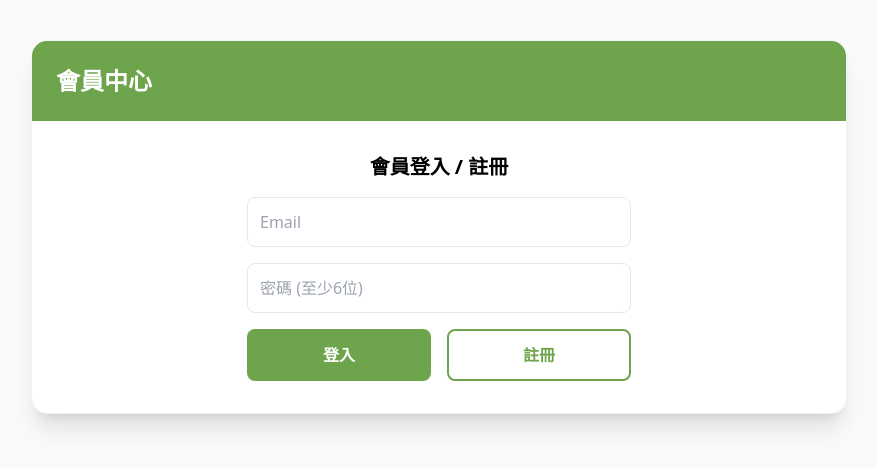
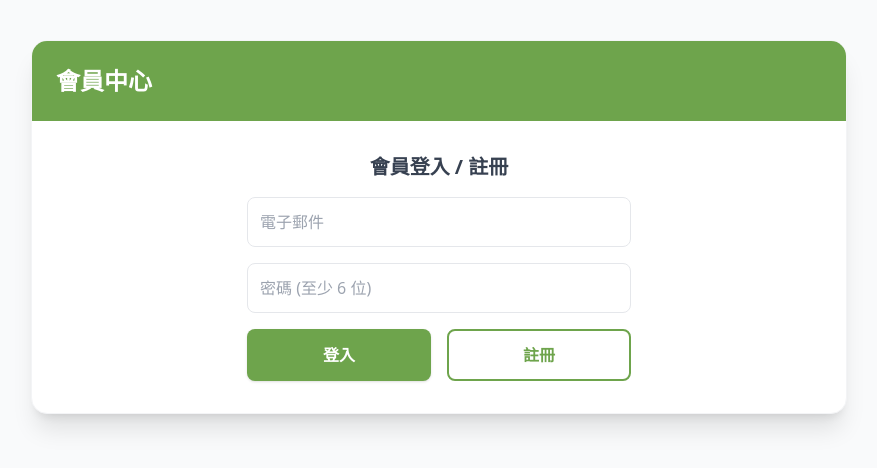
Before and after one commit to keicha2025/keicha, a Jekyll site: the page member.html, which Jekyll copies as it is, in a window 1280 px wide. Shown: the top 468 px of the page, without its empty margins (201-1078 px from the left). Built offline with Jekyll 4.4.1, drawn with Linux system fonts in a browser that asks for light colours; nearby versions of some CDN libraries; comment, search, counter and statistics services are not loaded.

Commit message:
Update member.html

```diff
--- a/member.html
+++ b/member.html
@@ -14,17 +14,17 @@
 
         <div class="bg-[#6ea44c] p-6 text-white flex justify-between items-center">
             <h1 class="text-2xl font-bold">會員中心</h1>
-            <button id="logout-btn" class="hidden text-sm bg-white/20 px-3 py-1 rounded">登出</button>
+            <button id="logout-btn" class="hidden text-sm bg-white/20 hover:bg-white/30 px-3 py-1 rounded transition">登出</button>
         </div>
 
         <div id="auth-area" class="p-8">
             <div class="max-w-sm mx-auto space-y-4">
-                <h2 class="text-xl font-bold text-center">會員登入 / 註冊</h2>
-                <input type="email" id="email" placeholder="Email" class="w-full p-3 border rounded-lg outline-none">
-                <input type="password" id="password" placeholder="密碼 (至少6位)" class="w-full p-3 border rounded-lg outline-none">
+                <h2 class="text-xl font-bold text-center text-gray-700">會員登入 / 註冊</h2>
+                <input type="email" id="email" placeholder="電子郵件" class="w-full p-3 border rounded-lg focus:ring-2 focus:ring-[#6ea44c] outline-none">
+                <input type="password" id="password" placeholder="密碼 (至少 6 位)" class="w-full p-3 border rounded-lg focus:ring-2 focus:ring-[#6ea44c] outline-none">
                 <div class="grid grid-cols-2 gap-4">
-                    <button id="login-btn" class="bg-[#6ea44c] text-white p-3 rounded-lg font-bold">登入</button>
-                    <button id="signup-btn" class="border-2 border-[#6ea44c] text-[#6ea44c] p-3 rounded-lg font-bold">註冊</button>
+                    <button id="login-btn" class="bg-[#6ea44c] text-white p-3 rounded-lg font-bold shadow hover:bg-opacity-90">登入</button>
+                    <button id="signup-btn" class="border-2 border-[#6ea44c] text-[#6ea44c] p-3 rounded-lg font-bold hover:bg-green-50">註冊</button>
                 </div>
             </div>
         </div>
@@ -33,18 +33,19 @@
             <form id="profile-form" class="space-y-6">
                 <div class="grid grid-cols-1 md:grid-cols-2 gap-4">
                     <div>
-                        <label class="block text-sm font-medium mb-1">姓名</label>
-                        <input type="text" id="display_name" class="w-full p-3 border rounded-lg bg-gray-50">
+                        <label class="block text-sm font-medium text-gray-600 mb-1">真實姓名（取件用）</label>
+                        <input type="text" id="display_name" class="w-full p-3 border rounded-lg bg-gray-50 focus:bg-white focus:ring-2 focus:ring-[#6ea44c] outline-none transition">
                     </div>
                     <div>
-                        <label class="block text-sm font-medium mb-1">電話</label>
-                        <input type="tel" id="user_phone" class="w-full p-3 border rounded-lg bg-gray-50">
+                        <label class="block text-sm font-medium text-gray-600 mb-1">聯絡電話</label>
+                        <input type="tel" id="user_phone" placeholder="09xxxxxxxx" class="w-full p-3 border rounded-lg bg-gray-50 focus:bg-white focus:ring-2 focus:ring-[#6ea44c] outline-none transition">
+                        <p class="text-xs text-gray-400 mt-1">需為 09 開頭的 10 碼數字</p>
                     </div>
                 </div>
 
                 <div>
-                    <label class="block text-sm font-medium mb-1">慣用收貨方式 (選填)</label>
-                    <select id="shipping_method" class="w-full p-3 border rounded-lg bg-gray-50">
+                    <label class="block text-sm font-medium text-gray-600 mb-1">慣用收貨方式 (選填)</label>
+                    <select id="shipping_method" class="w-full p-3 border rounded-lg bg-gray-50 focus:bg-white focus:ring-2 focus:ring-[#6ea44c] outline-none transition">
                         <option value="">-- 請選擇 --</option>
                         <option value="7-11">7-11 超商取貨</option>
                         <option value="FamilyMart">全家 超商取貨</option>
@@ -52,16 +53,26 @@
                     </select>
                 </div>
 
-                <div id="cvs_field" class="hidden">
-                    <label class="block text-sm font-medium mb-1 text-red-600">六位數字店號</label>
-                    <input type="text" id="store_number" maxlength="6" class="w-full p-3 border border-red-200 rounded-lg bg-red-50">
-                </div>
-                <div id="address_field" class="hidden">
-                    <label class="block text-sm font-medium mb-1 text-blue-600">收件地址</label>
-                    <input type="text" id="shipping_address" class="w-full p-3 border border-blue-200 rounded-lg bg-blue-50">
+                <div id="cvs_field" class="hidden space-y-3 p-4 bg-orange-50 rounded-xl border border-orange-100">
+                    <div class="flex items-center justify-between">
+                        <label class="block text-sm font-bold text-orange-700">六位數字店號</label>
+                        <a id="store-query-link" href="#" target="_blank" class="text-xs bg-white border border-orange-300 text-orange-600 px-3 py-1 rounded-full hover:bg-orange-100 transition flex items-center">
+                            <span class="material-symbols-rounded text-sm mr-1">search</span> 查詢店號
+                        </a>
+                    </div>
+                    <input type="text" id="store_number" maxlength="6" placeholder="例如：123456"
+                           class="w-full p-3 border border-orange-200 rounded-lg focus:ring-2 focus:ring-orange-400 outline-none">
                 </div>
 
-                <button type="button" id="save-btn" class="w-full bg-[#6ea44c] text-white py-4 rounded-lg font-bold text-lg">儲存個人設定</button>
+                <div id="address_field" class="hidden p-4 bg-blue-50 rounded-xl border border-blue-100">
+                    <label class="block text-sm font-bold text-blue-700 mb-2">收件地址</label>
+                    <input type="text" id="shipping_address" placeholder="請輸入完整地址"
+                           class="w-full p-3 border border-blue-200 rounded-lg focus:ring-2 focus:ring-blue-400 outline-none">
+                </div>
+
+                <button type="button" id="save-btn" class="w-full bg-[#6ea44c] text-white py-4 rounded-xl font-bold text-lg shadow-lg hover:shadow-xl transition transform active:scale-[0.98]">
+                    儲存個人設定
+                </button>
             </form>
         </div>
     </div>
```
Also changed, not shown: other parts of member.html (+56 -19 lines).
